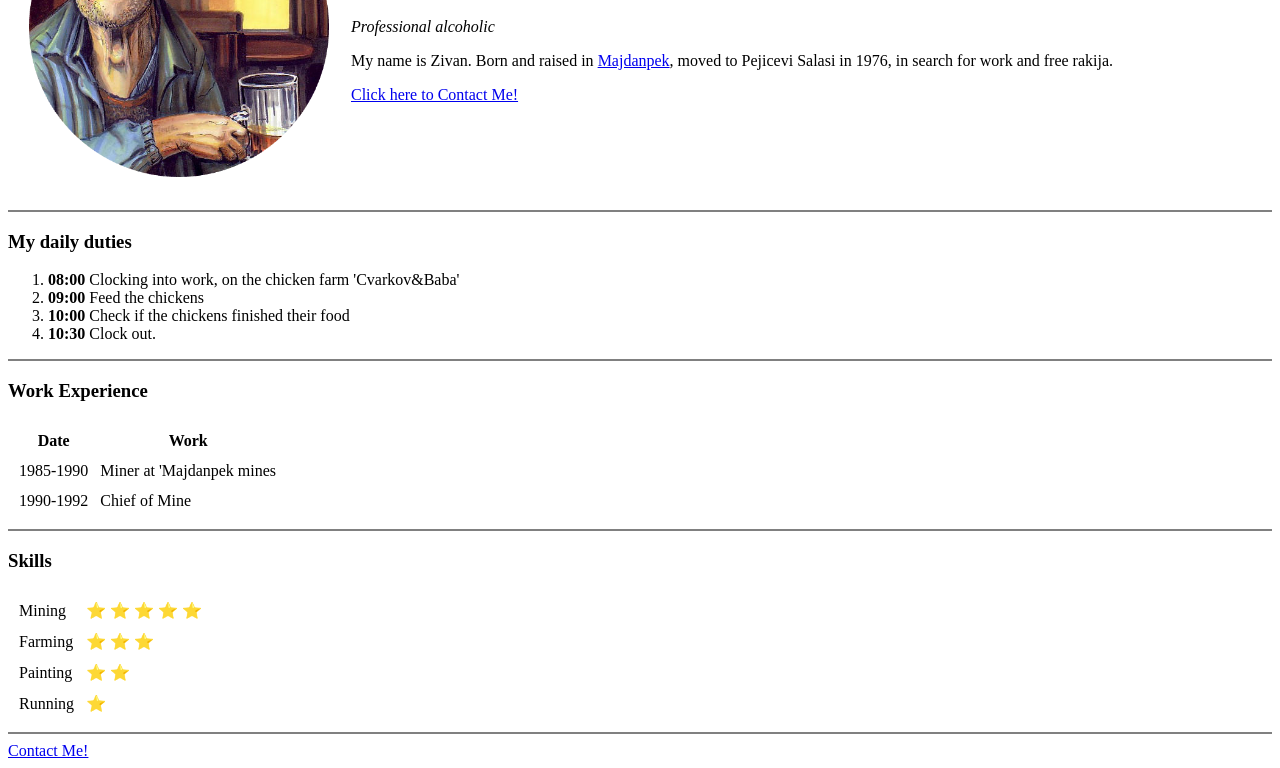
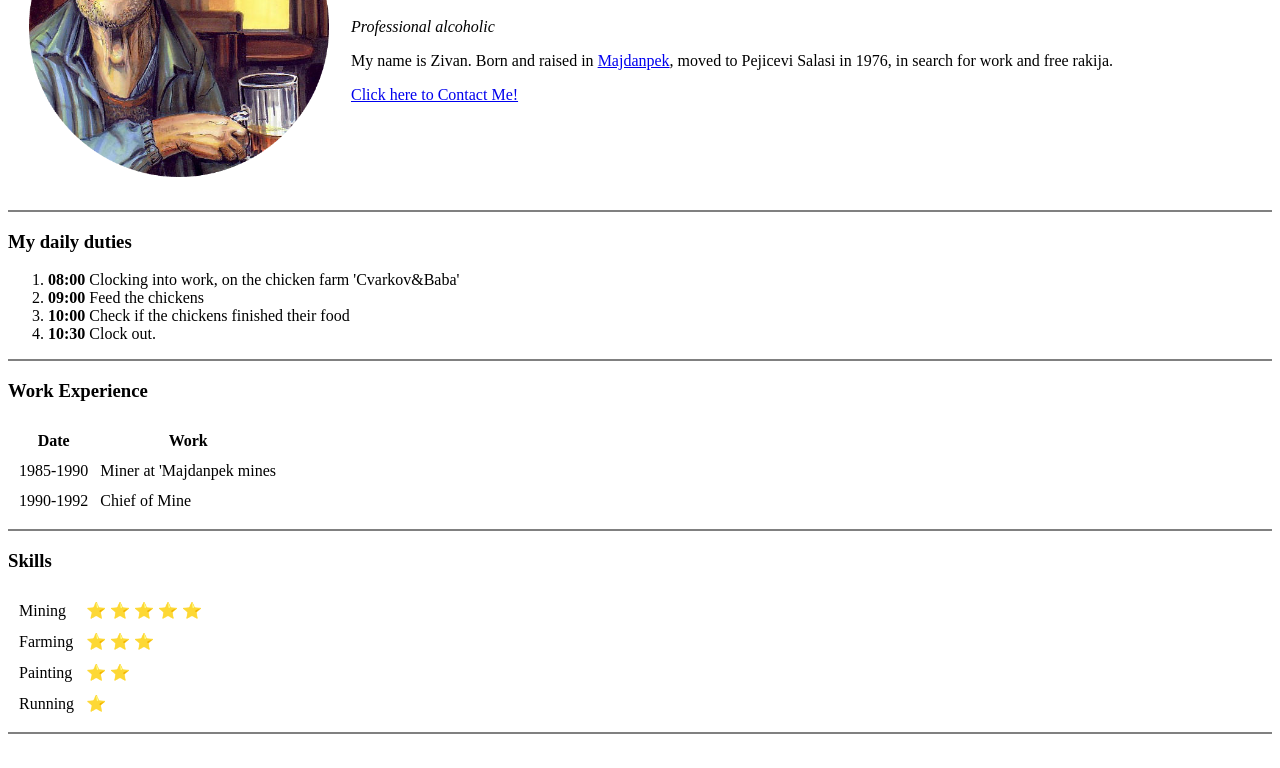
Before and after one commit to profesords/zivan, a plain HTML site: page index.html in a window 1280 px wide. Shown: the part 152-920 px from the top of the page. After the commit the page ends 894 px from the top, so only its background shows below. Drawn offline with Linux system fonts and the light colour scheme.

Commit message:
Update index.html

```diff
--- a/index.html
+++ b/index.html
@@ -75,7 +75,7 @@
 
   </table>
   <hr size="2" noshade>
-  <a href="contact.html">Contact Me!</a>
+
 
 </body>
 
```
